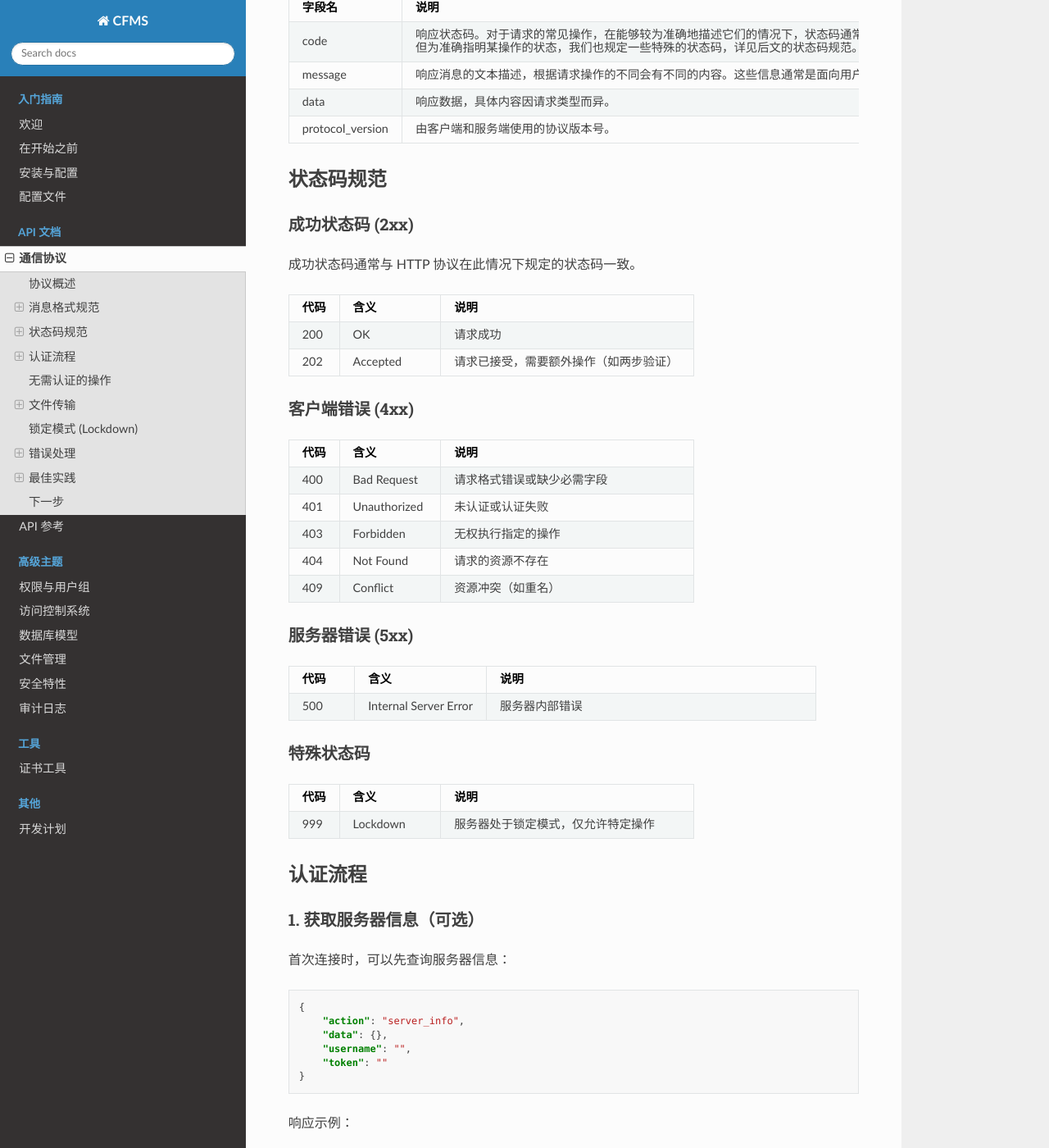
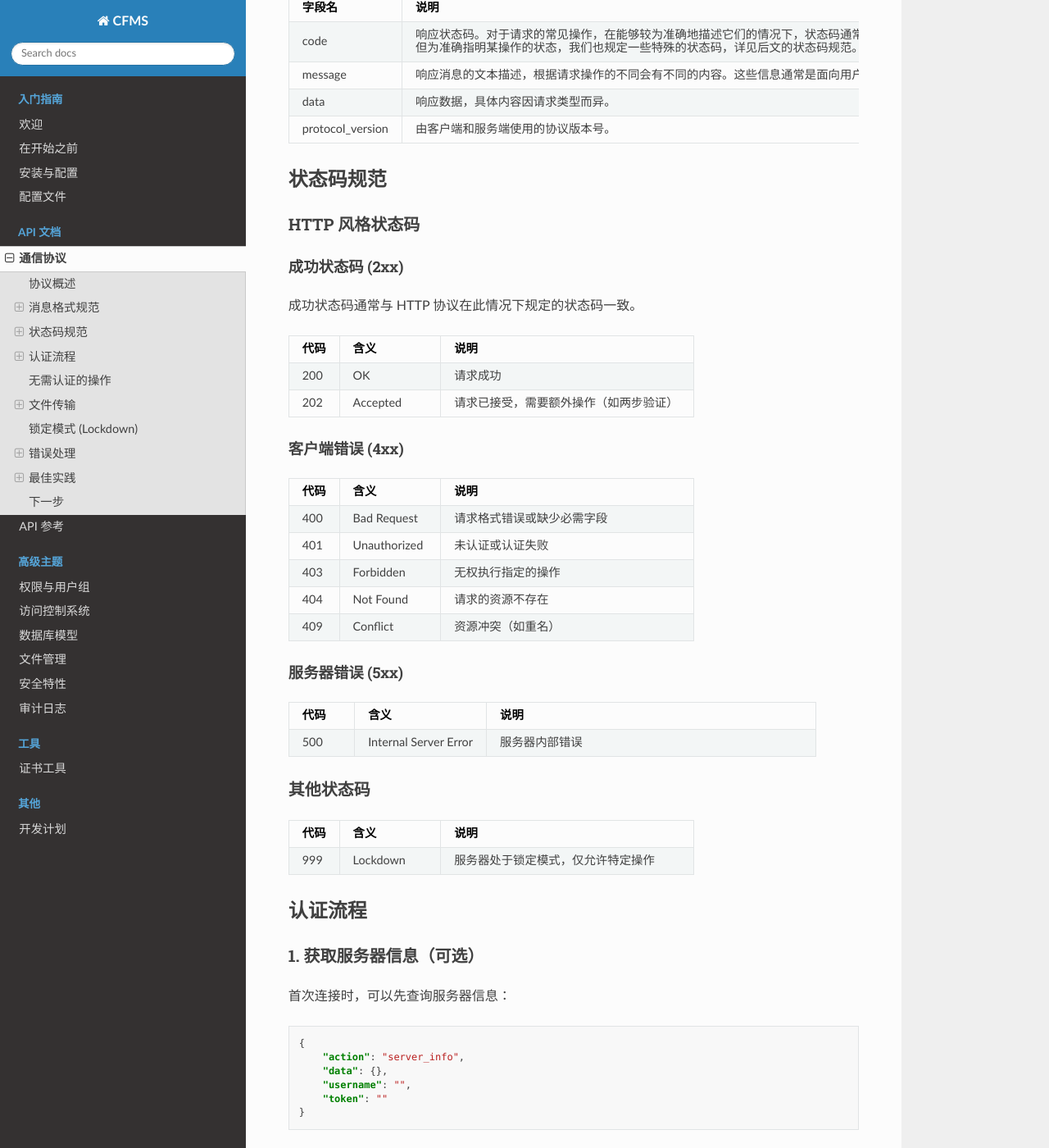
Before and after one commit to Creeper19472/cfms_server_doc, a Sphinx documentation site: the page built from docs/source/api.rst, in a window 1280 px wide and 1400 px high, scrolled down 1854 px. Shown: the whole window at 82% size. Built offline with Sphinx 7.4.7 and the Read the Docs theme 3.1.0, drawn with Linux system fonts in a browser that asks for light colours.

Commit message:
docs: update title

```diff
--- a/docs/source/api.rst
+++ b/docs/source/api.rst
@@ -123,8 +123,11 @@ CFMS 使用 **WebSocket** 协议进行客户端与服务器之间的实时双向
 状态码规范
 ----------
 
+HTTP 风格状态码
+^^^^^^^^^^^^^^^^
+
 成功状态码 (2xx)
-^^^^^^^^^^^^^^^^^
+""""""""""""
 
 成功状态码通常与 HTTP 协议在此情况下规定的状态码一致。
 
@@ -143,7 +146,7 @@ CFMS 使用 **WebSocket** 协议进行客户端与服务器之间的实时双向
      - 请求已接受，需要额外操作（如两步验证）
 
 客户端错误 (4xx)
-^^^^^^^^^^^^^^^^
+""""""""""""
 
 .. list-table::
    :header-rows: 1
@@ -169,7 +172,7 @@ CFMS 使用 **WebSocket** 协议进行客户端与服务器之间的实时双向
      - 资源冲突（如重名）
 
 服务器错误 (5xx)
-^^^^^^^^^^^^^^^^
+""""""""""""
 
 .. list-table::
    :header-rows: 1
@@ -182,7 +185,7 @@ CFMS 使用 **WebSocket** 协议进行客户端与服务器之间的实时双向
      - Internal Server Error
      - 服务器内部错误
 
-特殊状态码
+其他状态码
 ^^^^^^^^^^
 
 .. list-table::
```
